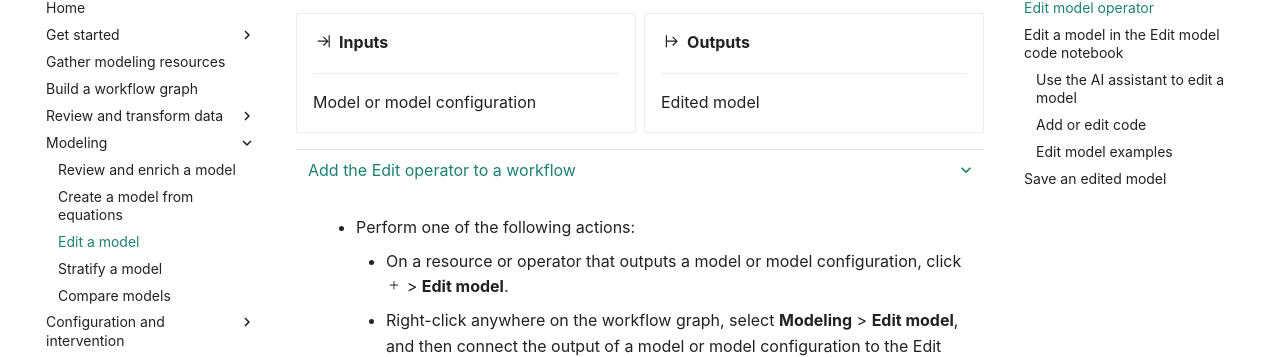
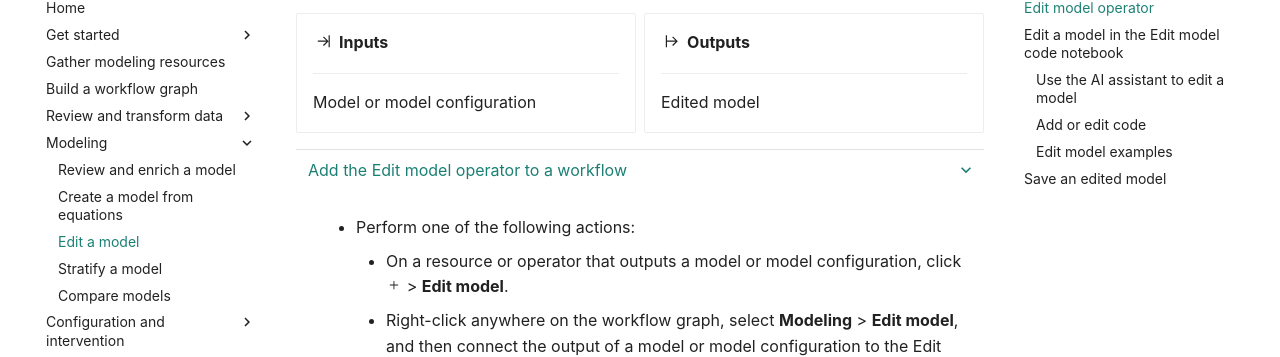
Before and after one commit to DARPA-ASKEM/terarium-docs, an MkDocs documentation site: the page built from docs/modeling/edit-model.md, in a window 1280 px wide and 900 px high, scrolled down 1394 px. Shown: the part 100-457 px from the top of the window. Built offline with MkDocs 1.6.1 and Material for MkDocs 9.7.7, drawn with Linux system fonts in a browser that asks for light colours.

Commit message:
Add missing word

```diff
--- a/docs/modeling/edit-model.md
+++ b/docs/modeling/edit-model.md
@@ -56,7 +56,7 @@ Once you've completed your edits, the thumbnail preview shows the diagram or equ
 
 </div>
 
-???+ list "Add the Edit operator to a workflow"
+???+ list "Add the Edit model operator to a workflow"
 
     - Perform one of the following actions:
 
```
